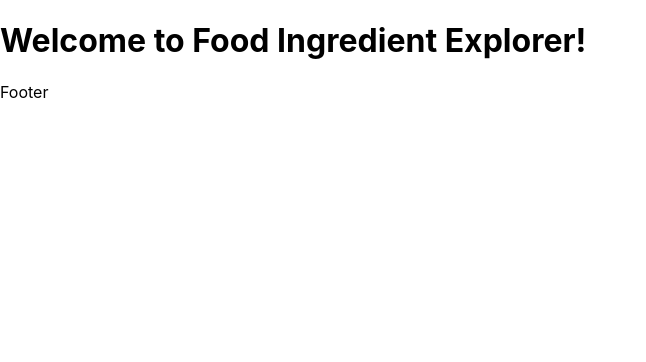
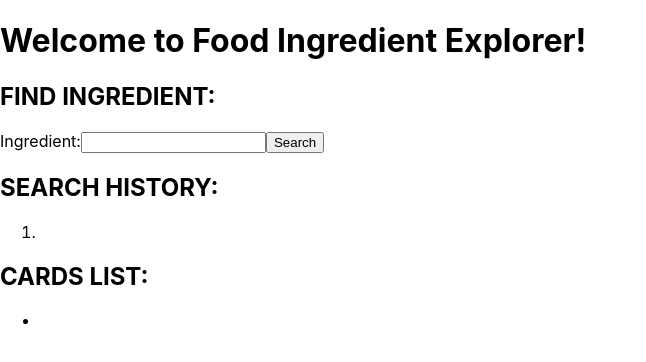
Before and after one commit to piotr-rajtar/food-ingredients, a Next.js app: page / in a window 1280 px wide. Shown: the top 362 px of the page, without its empty margins (0-646 px from the left). Built offline with nearby package versions, Linux system fonts and the light colour scheme.

Commit message:
Create basic page structure

```diff
--- /dev/null
+++ b/components/cards/card.tsx
@@ -0,0 +1,7 @@
+import styles from './card.module.scss'
+
+export default function Card() {
+  return (
+    <li></li>
+  )
+}
--- /dev/null
+++ b/components/cards/cardsList.tsx
@@ -0,0 +1,14 @@
+import styles from './cardsList.module.scss'
+
+import Card from './card'
+
+export default function CardsList() {
+  return (
+    <section>
+      <h2>CARDS LIST:</h2>
+      <ul>
+        <Card />
+      </ul>
+    </section>
+  )
+}
--- /dev/null
+++ b/components/form/form.tsx
@@ -0,0 +1,16 @@
+import styles from './form.module.scss'
+
+export default function Form() {
+  return (
+    <section>
+      <h2>FIND INGREDIENT:</h2>
+      <form>
+        <label>
+          Ingredient:
+          <input type="text" name="name" />
+          <button type='submit'>Search</button>
+        </label>
+      </form>
+    </section>
+  )
+}
--- /dev/null
+++ b/components/searchHistory/searchHistoryItem.tsx
@@ -0,0 +1,7 @@
+import styles from './searchHistoryItem.module.scss'
+
+export default function SearchHistoryItem() {
+  return (
+    <li></li>
+  )
+}
--- /dev/null
+++ b/components/searchHistory/searchHistoryList.tsx
@@ -0,0 +1,14 @@
+import styles from './searchHistoryList.module.scss'
+
+import SearchHistoryItem from './searchHistoryItem'
+
+export default function SearchHistoryList() {
+  return (
+    <section>
+      <h2>SEARCH HISTORY:</h2>
+      <ol>
+        <SearchHistoryItem />
+      </ol>
+    </section>
+  )
+}
--- a/pages/index.tsx
+++ b/pages/index.tsx
@@ -1,6 +1,10 @@
 import Head from 'next/head'
-import Image from 'next/image'
+
 import styles from '../styles/Home.module.scss'
+
+import CardsList from '../components/cards/cardsList'
+import Form from '../components/form/form'
+import SearchHistoryList from '../components/searchHistory/searchHistoryList'
 
 export default function Home() {
   return (
@@ -15,11 +19,13 @@ export default function Home() {
         <h1 className={styles.title}>
           Welcome to Food Ingredient Explorer!
         </h1>
+
+        <Form />
+
+        <SearchHistoryList />
+
+        <CardsList />
       </main>
-
-      <footer className={styles.footer}>
-        Footer
-      </footer>
     </div>
   )
 }
```
Also changed, not shown: components/cards/card.module.scss (added), components/cards/cardsList.module.scss (added), components/form/form.module.scss (added), components/searchHistory/searchHistoryItem.module.scss (added), components/searchHistory/searchHistoryList.module.scss (added).
